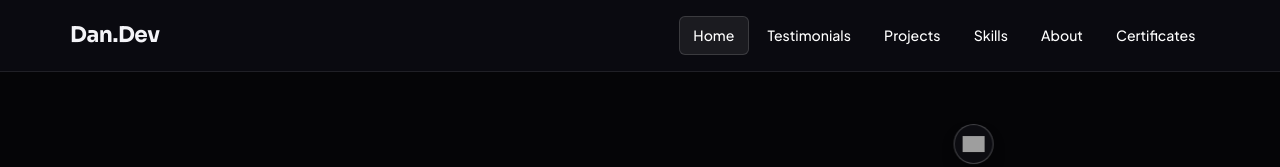
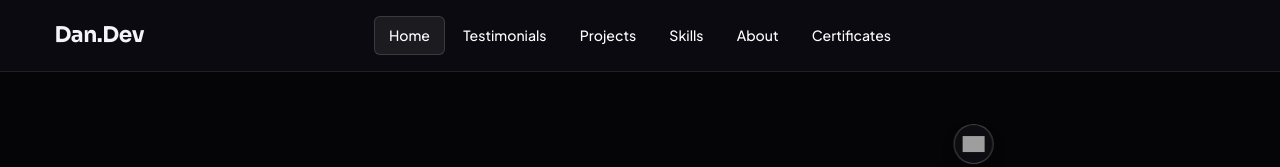
Before and after one commit to danmarkdev/Portfolio, a plain HTML site: page index.html in a window 1280 px wide. Shown: the top 167 px of the page. Drawn offline with Linux system fonts and the light colour scheme; grey boxes are pictures that could not be loaded.

Commit message:
Update style.css

```diff
--- a/style.css
+++ b/style.css
@@ -2239,11 +2239,11 @@ section#education.edu-section{
     transform:none;
     width:100%;
     max-width:none;
-    display:flex;
+    display:grid;
+    grid-template-columns:1fr auto 1fr;
     align-items:center;
-    justify-content:space-between;
     gap:1.5rem;
-    padding:1rem max(1.75rem, calc((100% - var(--max-w)) / 2));
+    padding:1rem 3.4rem;
     background:rgba(12,12,18,.9);
     -webkit-backdrop-filter:blur(18px);
     backdrop-filter:blur(18px);
@@ -2258,11 +2258,13 @@ section#education.edu-section{
     box-shadow:0 14px 30px -18px rgba(0,0,0,.9);
   }
   .logo{
+    justify-self:start;
     font-size:1.35rem;
     letter-spacing:-.02em;
   }
   #nav{
-    margin:0 0 0 auto;
+    justify-self:center;
+    margin:0;
     gap:.25rem;
   }
   #nav a{
```
